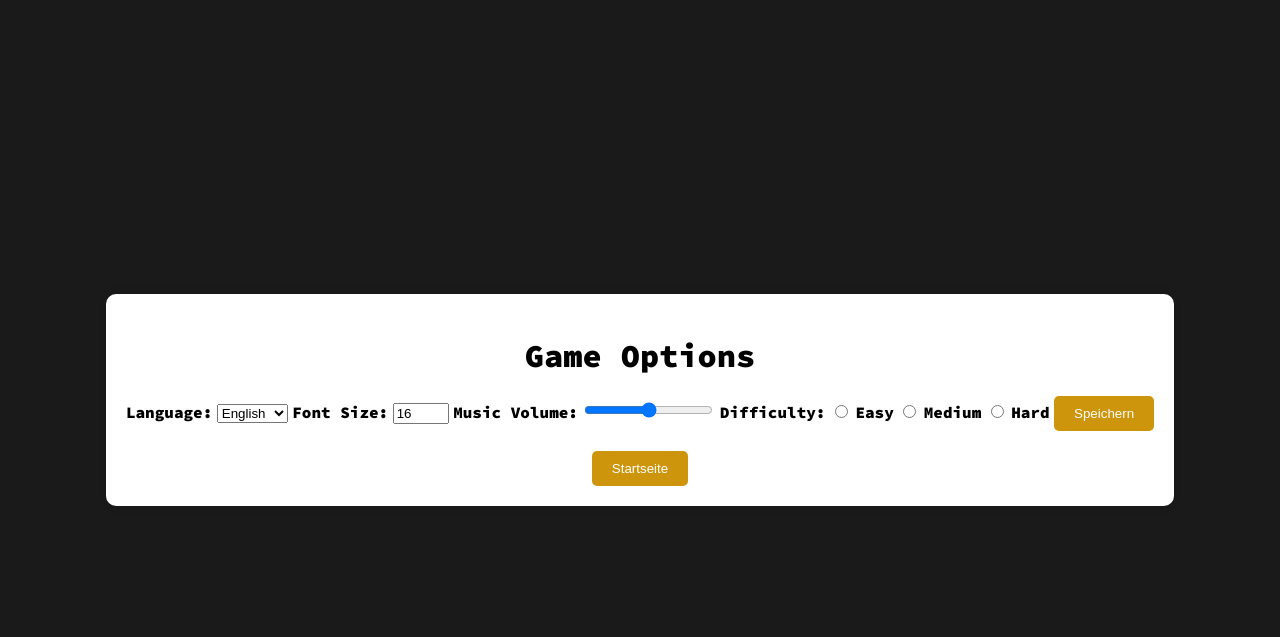
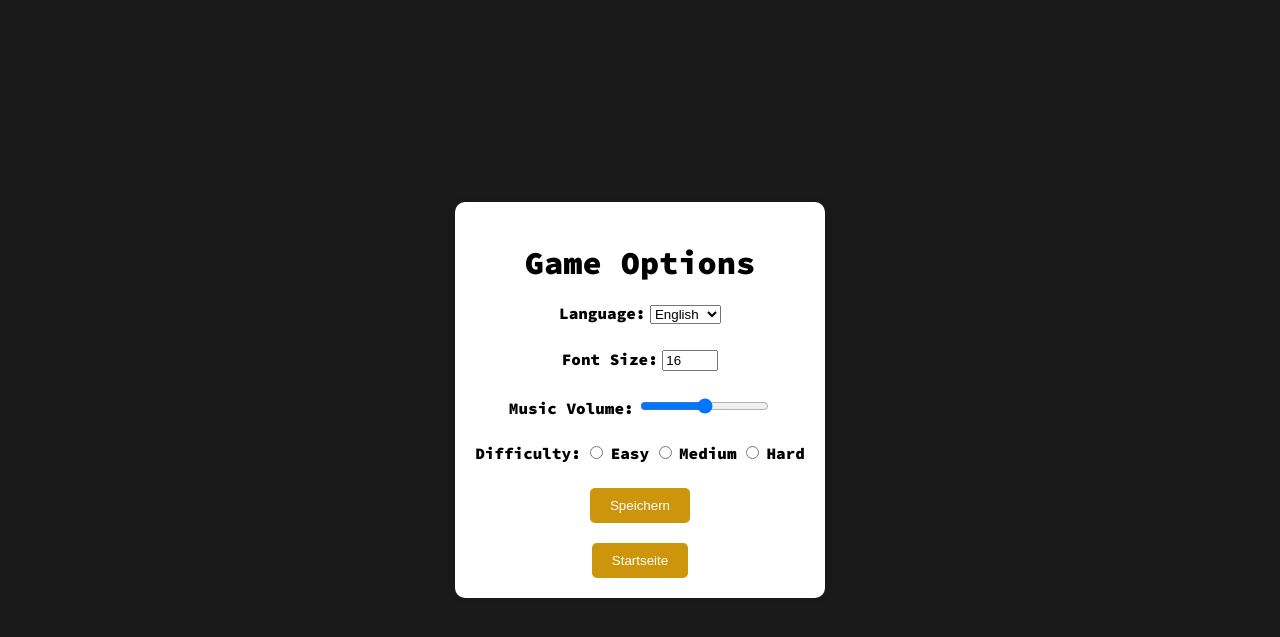
Before and after one commit to DerJerry/Guess_The_Number, a Flask app: page /options in a window 1280 px wide. Shown: the top 637 px of the page. Run offline with Flask 3, Linux system fonts and the light colour scheme.

Commit message:
Option design fixed

```diff
--- a/static/style-opt.css
+++ b/static/style-opt.css
@@ -97,3 +97,16 @@ input[type="text"].dark-mode {
     font-family: 'Source Code Pro', monospace;
     color: black;
 }
+
+.lang-space {
+    margin-top: 25px;
+}
+
+.mus-space {
+    margin-top: 25px;
+}
+
+.diff-space {
+    margin-top: 25px;
+    margin-bottom: 25px;
+}
--- a/templates/options.html
+++ b/templates/options.html
@@ -23,12 +23,17 @@
                 <!-- Add more language options if needed -->
             </select>
 
+
+            <!--- OPTION FIELDS-->
+        <div class="lang-space">
             <label class="label-text-color" for="font-size">Font Size:</label>
             <input type="number" name="font-size" id="font-size" min="10" max="24" value="16">
-
+        </div>
+        <div class="mus-space">
             <label class="label-text-color" for="volume">Music Volume:</label>
             <input type="range" name="volume" id="volume" min="0" max="100" value="50">
-
+        </div>
+        <div class="diff-space">
             <label class="label-text-color" for="difficulty">Difficulty:</label>
             <input type="radio" name="difficulty" value="easy" id="easy">
             <label class="label-text-color" for="easy">Easy</label>
@@ -36,7 +41,7 @@
             <label class="label-text-color" for="medium">Medium</label>
             <input type="radio" name="difficulty" value="hard" id="hard">
             <label class="label-text-color" for="hard">Hard</label>
-
+        </div>
             <button type="submit">Speichern</button>
         </form>
         <a href="/"><button>Startseite</button></a>
```
